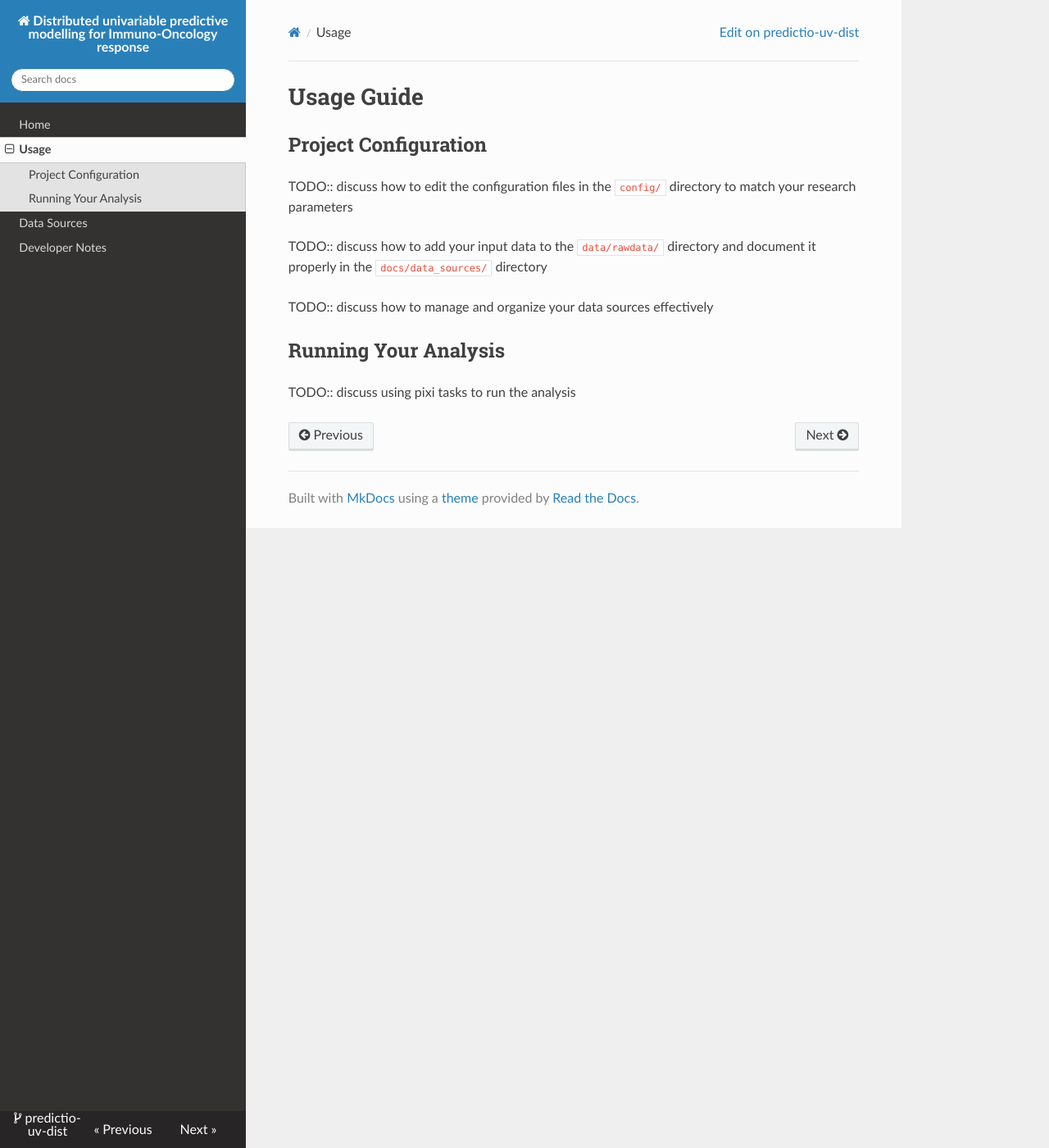
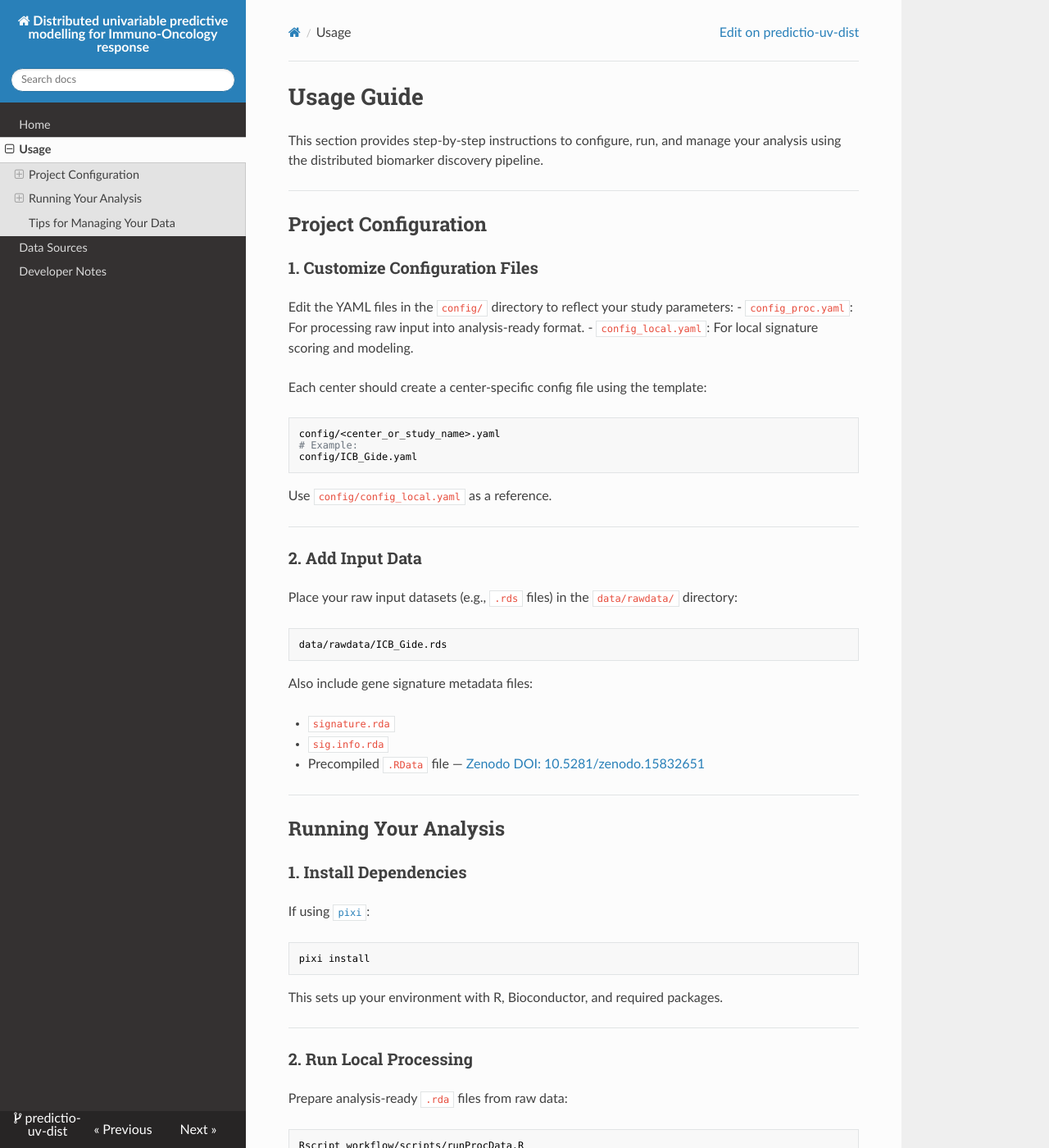
Before and after one commit to bhklab/PredictIO-UV-Dist, an MkDocs documentation site: the page built from docs/usage.md, in a window 1280 px wide and 1400 px high. Shown: the whole window at 82% size. Built offline with MkDocs 1.6.1, drawn with Linux system fonts in a browser that asks for light colours; nearby versions of some CDN libraries; some of the changed text lies outside the part shown.

Commit message:
add usage guide readme file

````diff
--- a/docs/usage.md
+++ b/docs/usage.md
@@ -1,13 +1,95 @@
 # Usage Guide
+
+This section provides step-by-step instructions to configure, run, and manage your analysis using the distributed biomarker discovery pipeline.
+
+---
 
 ## Project Configuration
 
-TODO:: discuss how to edit the configuration files in the `config/` directory to match your research parameters
+### 1. Customize Configuration Files
 
-TODO:: discuss how to add your input data to the `data/rawdata/` directory and document it properly in the `docs/data_sources/` directory
+Edit the YAML files in the `config/` directory to reflect your study parameters:
+- `config_proc.yaml`: For processing raw input into analysis-ready format.
+- `config_local.yaml`: For local signature scoring and modeling.
 
-TODO:: discuss how to manage and organize your data sources effectively
+Each center should create a center-specific config file using the template:
+
+```bash
+config/<center_or_study_name>.yaml
+# Example:
+config/ICB_Gide.yaml
+```
+
+Use `config/config_local.yaml` as a reference.
+
+---
+
+### 2. Add Input Data
+
+Place your raw input datasets (e.g., `.rds` files) in the `data/rawdata/` directory:
+
+```bash
+data/rawdata/ICB_Gide.rds
+```
+
+Also include gene signature metadata files:
+
+- `signature.rda`
+- `sig.info.rda`
+- Precompiled `.RData` file — [Zenodo DOI: 10.5281/zenodo.15832651](https://zenodo.org/records/15832652)
+
+---
 
 ## Running Your Analysis
 
-TODO:: discuss using pixi tasks to run the analysis
+### 1. Install Dependencies
+
+If using [`pixi`](https://prefix.dev/docs/pixi/overview):
+
+```bash
+pixi install
+```
+
+This sets up your environment with R, Bioconductor, and required packages.
+
+---
+
+### 2. Run Local Processing
+
+Prepare analysis-ready `.rda` files from raw data:
+
+```bash
+Rscript workflow/scripts/runProcData.R
+```
+
+---
+
+### 3. Run Signature Scoring & Univariable Analysis
+
+```bash
+Rscript workflow/scripts/runSigAnalysis.R
+```
+
+---
+
+### 4. Run Meta-analysis (central node only)
+
+```bash
+Rscript workflow/scripts/runMetaAnalysis.R
+```
+
+---
+
+### 5. Generate Visualizations
+
+```bash
+Rscript workflow/scripts/visualization.R
+```
+
+This script generates forest plots, volcano plots, and heatmaps.
+
+---
+
+## Tips for Managing Your Data
+
+- Use meaningful filenames (e.g., `ICB_Gide__Melanoma__PD-(L)1.rda`)
````
